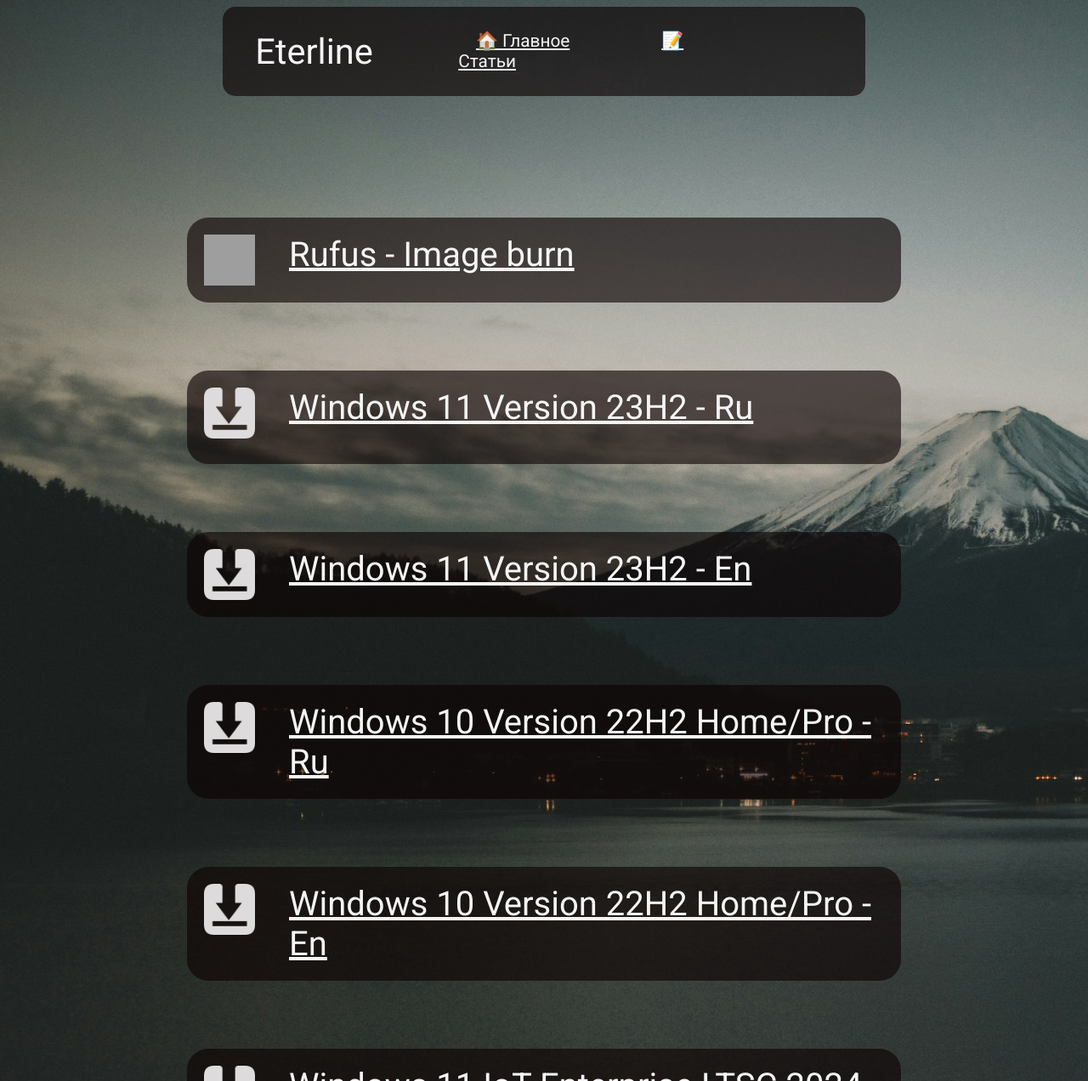
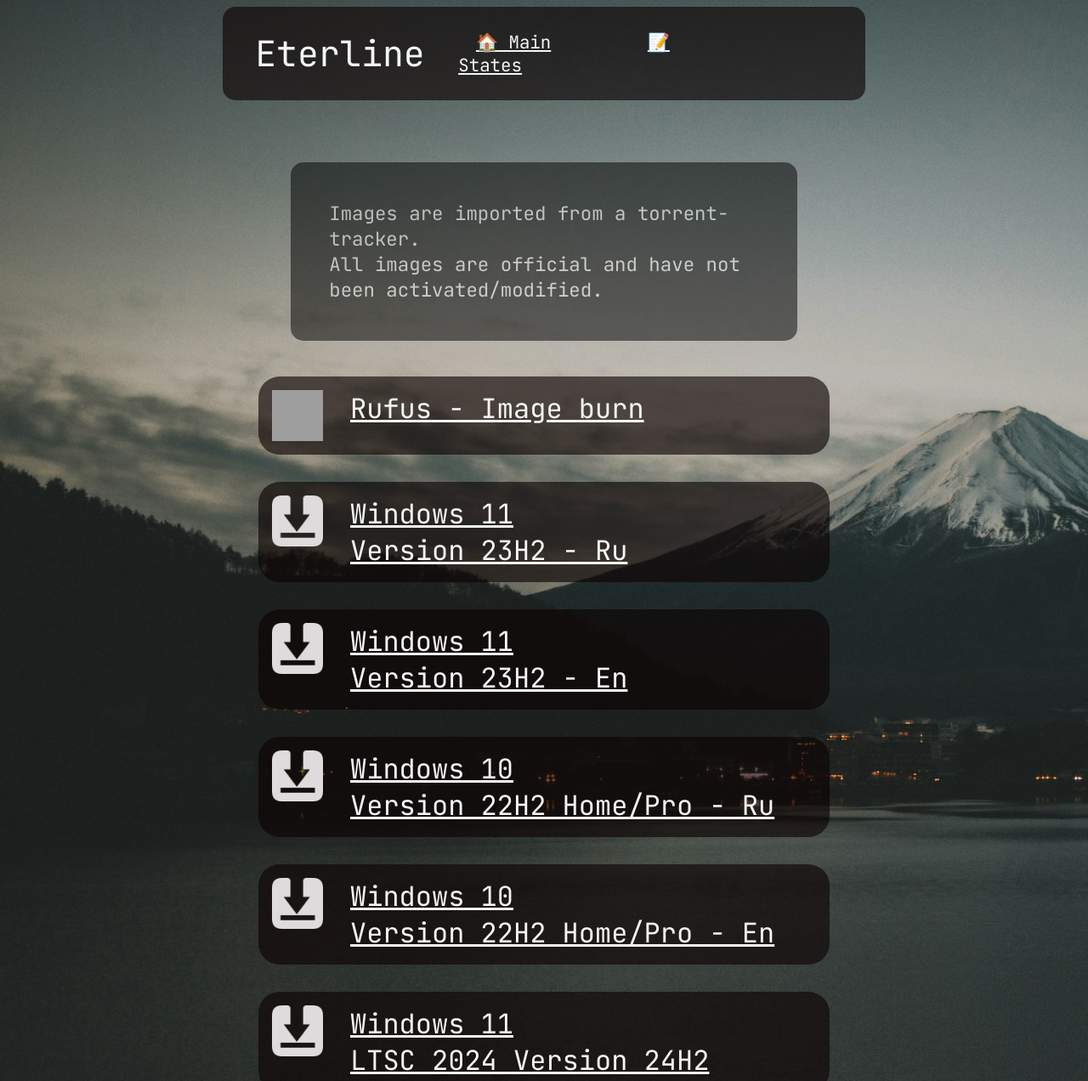
Before and after one commit to eterline/eterline.github.io, a plain HTML site: page isos.html in a window 1280 px wide. Shown: the top 1272 px of the page at 85% size. Drawn offline with Linux system fonts and the light colour scheme; grey boxes are pictures that could not be loaded.

Commit message:
added new font.

```diff
--- a/isos.html
+++ b/isos.html
@@ -6,9 +6,6 @@
     <title>Eterline - ISO box</title>
     <link rel="stylesheet" href="styles/styles.css">
     <link rel="stylesheet" href="styles/isos.css">
-    <link rel="preconnect" href="https://fonts.googleapis.com">
-    <link rel="preconnect" href="https://fonts.gstatic.com" crossorigin>
-    <link href="https://fonts.googleapis.com/css2?family=Roboto:ital,wght@0,100;0,300;0,400;0,500;0,700;0,900;1,100;1,300;1,400;1,500;1,700;1,900&display=swap" rel="stylesheet">
 </head>
 <body>
     <header>
@@ -20,37 +17,42 @@
             </div>
             <div class='nav'>
                 <ul>
-                        <li><a href="/">🏠 Главное</a></li>
-                        <li><a href="https://www.google.com">📝 Статьи</a></li>
+                    <li><a href="/">🏠 Main</a></li>
+                    <li><a href="https://www.google.com">📝 States</a></li>
                 </ul>
             </div>
         </div>
     </header>
     <main>
+        <div id="description">
+            Images are imported from a torrent-tracker.
+            <br>
+            All images are official and have not been activated/modified.
+        </div>
         <div class="posts">
             <div class="iso">
                 <img src="https://rufus.ie/pics/rufus-128.png" alt="NO IMG">
-                    <div class="iso-name"><a href="">Rufus - Image burn</a></div>
-                </div>
-                <div class="iso">
-                    <div><img src="/images/download.png" alt="NO IMG"></div>
-                    <div class="iso-name"><a href="/uploads/windows_11_version_23h2_ru.torrent">Windows 11 Version 23H2 - Ru</a></div>
+                <div class="iso-name"><a href="https://rufus.ie/ru">Rufus - Image burn</a></div>
             </div>
             <div class="iso">
                 <img src="/images/download.png" alt="NO IMG">
-                    <div class="iso-name"><a href="/uploads/windows_11_version_23h2_en.torrent">Windows 11 Version 23H2 - En</a></div>
+                <div class="iso-name"><a href="/uploads/windows_11_version_23h2_ru.torrent"><strong>Windows 11</strong><br> Version 23H2 - Ru</a></div>
             </div>
             <div class="iso">
                 <img src="/images/download.png" alt="NO IMG">
-                    <div class="iso-name"><a href="/uploads/windows_10_version_22h2_ru.torrent">Windows 10 Version 22H2 Home/Pro - Ru</a></div>
+                <div class="iso-name"><a href="/uploads/windows_11_version_23h2_en.torrent"><strong>Windows 11</strong><br> Version 23H2 - En</a></div>
             </div>
             <div class="iso">
                 <img src="/images/download.png" alt="NO IMG">
-                    <div class="iso-name"><a href="/uploads/windows_10_version_22h2_en.torrent">Windows 10 Version 22H2 Home/Pro - En</a></div>
+                <div class="iso-name"><a href="/uploads/windows_10_version_22h2_ru.torrent"><strong>Windows 10</strong><br> Version 22H2 Home/Pro - Ru</a></div>
             </div>
             <div class="iso">
                 <img src="/images/download.png" alt="NO IMG">
-                    <div class="iso-name"><a href="/uploads/windows_11_iot_enterprise_ltsc_24h2_insider_prewiev.torrent">Windows 11 IoT Enterprise LTSC 2024 Version 24H2</a></div>
+                <div class="iso-name"><a href="/uploads/windows_10_version_22h2_en.torrent"><strong>Windows 10</strong><br> Version 22H2 Home/Pro - En</a></div>
+            </div>
+            <div class="iso">
+                <img src="/images/download.png" alt="NO IMG">
+                <div class="iso-name"><a href="/uploads/windows_11_iot_enterprise_ltsc_24h2_insider_prewiev.torrent"><strong>Windows 11</strong><br> LTSC 2024 Version 24H2</a></div>
             </div>
         </div>
     </main>
--- a/styles/isos.css
+++ b/styles/isos.css
@@ -1,12 +1,14 @@
 .iso {
     background-color: rgba(12, 3, 3, 0.622);
     padding: 0.5em;
-    margin: 2em;
-    font-size: 2.5em;
+    margin: 1em;
+    font-size: 2em;
     display: flex;
     flex-direction: row;
     width: 20em;
     border-radius: 25px;
+    margin-left: auto;
+    margin-right: auto;
 }
 
 .iso:hover {
@@ -26,3 +28,8 @@
 .iso-name a {
     color: whitesmoke;
 }
+
+main {
+    display: flex;
+    flex-direction:column;
+}
--- a/styles/styles.css
+++ b/styles/styles.css
@@ -1,5 +1,6 @@
+@import url('https://fonts.googleapis.com/css2?family=JetBrains+Mono:ital,wght@0,100..800;1,100..800&display=swap');
 * {
-    font-family: "Roboto", sans-serif;
+    font-family: "JetBrains Mono", sans-serif;
     font-weight: 400;
     font-style: normal;
 }
@@ -8,6 +9,7 @@ body {
     background-image: url("../images/backgorund_1.jpg");
     background-color: #cccccc;
     background-attachment: fixed;
+    color: whitesmoke;
 }
 
 header {
@@ -68,24 +70,21 @@ main {
     justify-content: center;
 }
 
-.flex-main {
+#description {
     opacity: 50%;
     background-color: black;
     border-radius: 15px;
-    width: 60%;
+    width: 40%;
     padding: 2em;
 	height: fit-content;
 	margin: 10px;
-    color: whitesmoke;
-    margin: auto;
+    font-size: 1.4em;
+    margin-left: auto;
+    margin-right: auto;
 }
 
-.whoami H1 {
+#whoami H1 {
     position: relative;
     font-size: 3em;
     font-weight: 600;
 }
-
-.description {
-    font-size: 1.4em;
-}
```
Also changed, not shown: index.html (+6 -12 lines), states.html (added, +11 -0 lines). Lines whose indentation alone changed are shown as unchanged.
